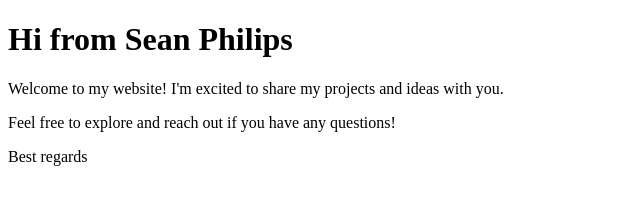
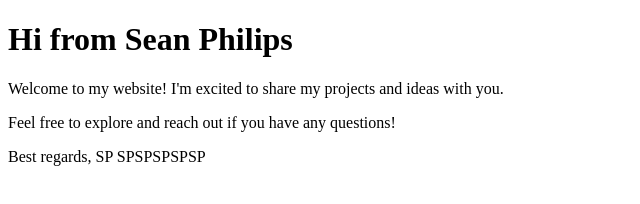
Before and after one commit to iisphilipsii/unit2-git-practice, a plain HTML site: page index.html in a window 1280 px wide. Shown: the whole page, without its empty margins (0-640 px from the left). Drawn offline with Linux system fonts and the light colour scheme.

Commit message:
my third commit

```diff
--- a/index.html
+++ b/index.html
@@ -8,6 +8,6 @@
     <h1>Hi from Sean Philips</h1>
     <p>Welcome to my website! I'm excited to share my projects and ideas with you.</p>
     <p>Feel free to explore and reach out if you have any questions!</p>
-    <p>Best regards</p>
+    <p>Best regards, SP SPSPSPSPSP</p>
 </body>
 </html>
```
